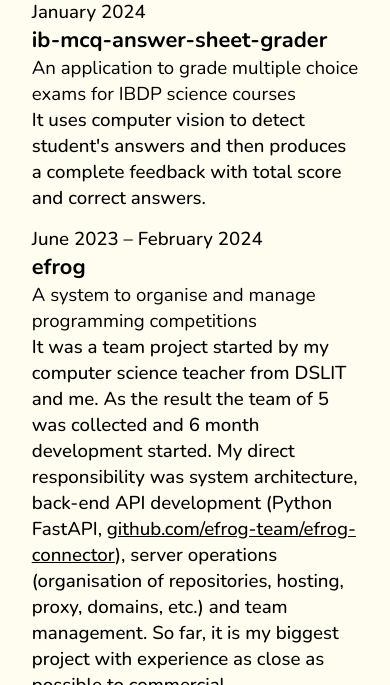
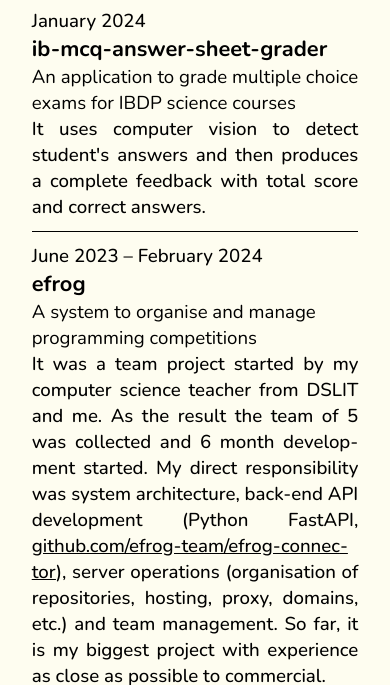
Before and after one commit to s0urcedev/personal-website, a plain HTML site: page projects.html in a window 390 px wide. Shown: the part 1417-2102 px from the top of the page. Drawn offline with nearby package versions, Linux system fonts and the light colour scheme.

Commit message:
Fix date-text paragraphs

```diff
--- a/styles/main.css
+++ b/styles/main.css
@@ -142,11 +142,6 @@ h4 > a {
     padding: 1rem;
 }
 
-.section-aside > section > article > p {
-    text-align: justify;
-    hyphens: auto;
-}
-
 /* personal photo */
 
 #personal_photo {
@@ -241,6 +236,12 @@ h4 > a {
 
 /* overwrite rules for special versions of objects */
 
+.section-aside > section > article > p,
+.date-text > section > p {
+    text-align: justify;
+    hyphens: auto;
+}
+
 .see-more, .section-aside > section > article > p.see-more {
     font-style: italic;
     margin-top: 1rem;
--- a/styles/media.css
+++ b/styles/media.css
@@ -124,7 +124,9 @@
     }
 
     article .date-text > section + span {
-        margin-top: 0.8rem;
+        margin-top: 0.6rem;
+        padding-top: 0.6rem;
+        border-top: 0.09rem solid var(--color-f1);
     }
 
 }
```
